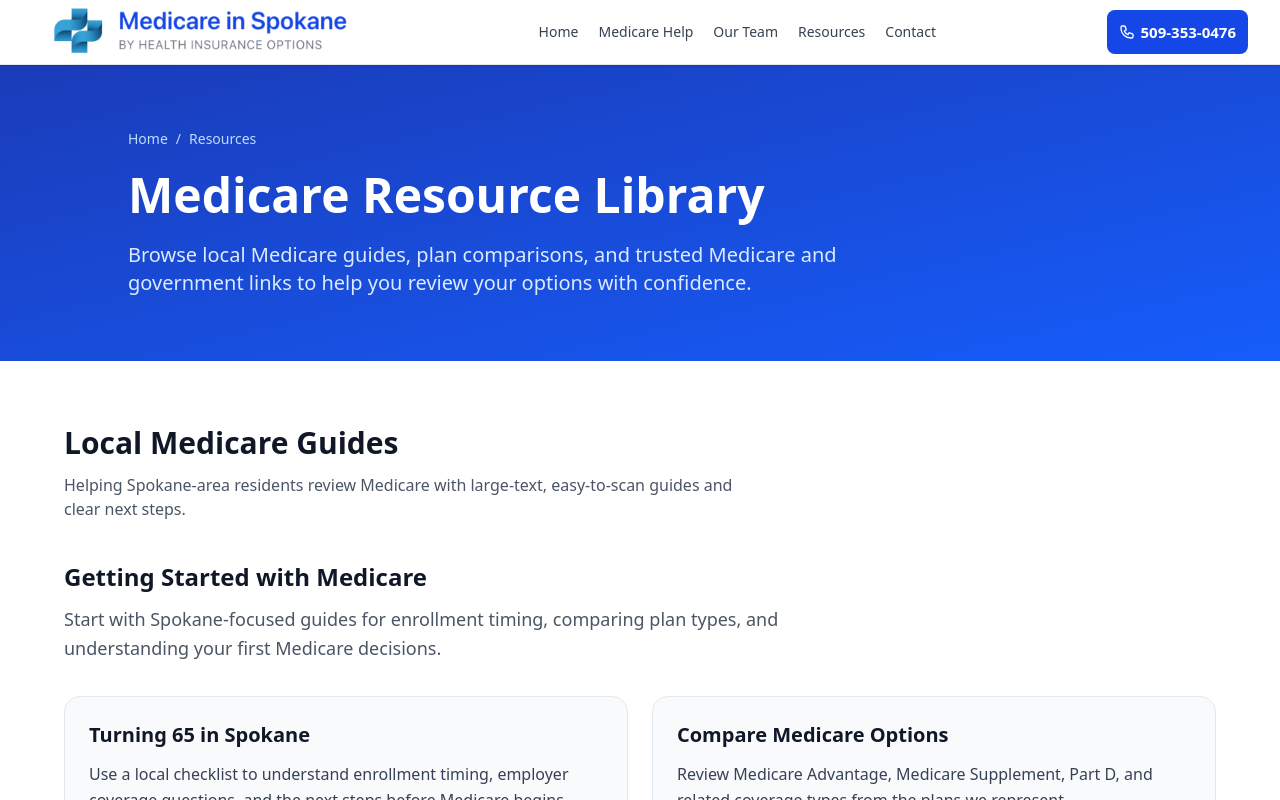
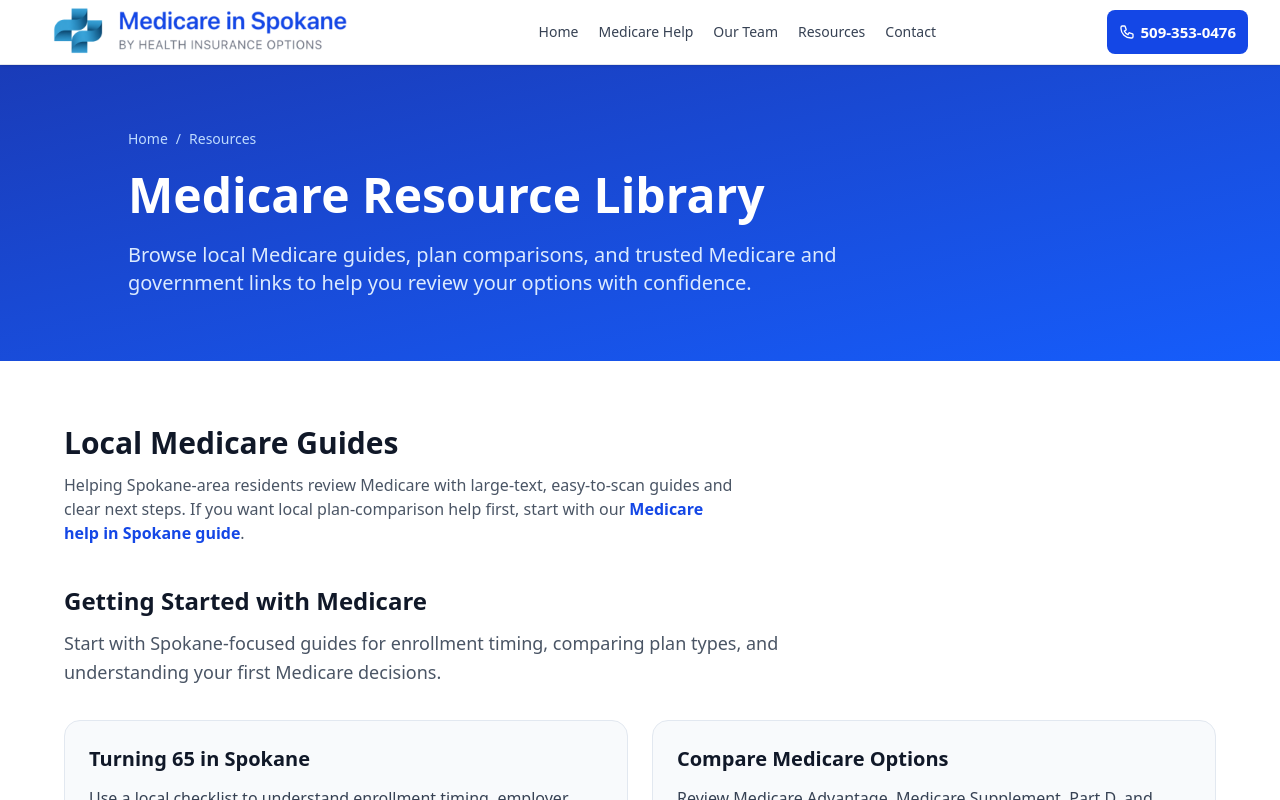
Before and after one commit to DevonWest/medicare-spokane-site, a Next.js app: page /resources in a window 1280 px wide. Shown: the top 800 px of the page. Built offline with nearby package versions, Linux system fonts and the light colour scheme; no server answers.

Commit message:
Connect resources to Spokane Medicare guide

```diff
--- a/app/resources/page.tsx
+++ b/app/resources/page.tsx
@@ -39,7 +39,11 @@ export default function ResourcesPage() {
           <h2 className="mb-3 text-2xl font-bold text-gray-900 md:text-3xl">Local Medicare Guides</h2>
           <p className="mb-10 max-w-2xl text-gray-600">
             Helping Spokane-area residents review Medicare with large-text, easy-to-scan guides and
-            clear next steps.
+            clear next steps. If you want local plan-comparison help first, start with our{" "}
+            <Link href="/medicare-spokane" className="font-semibold text-blue-700 hover:underline">
+              Medicare help in Spokane guide
+            </Link>
+            .
           </p>
           <div className="space-y-12">
             {resourceSections.map((section) => (
```
